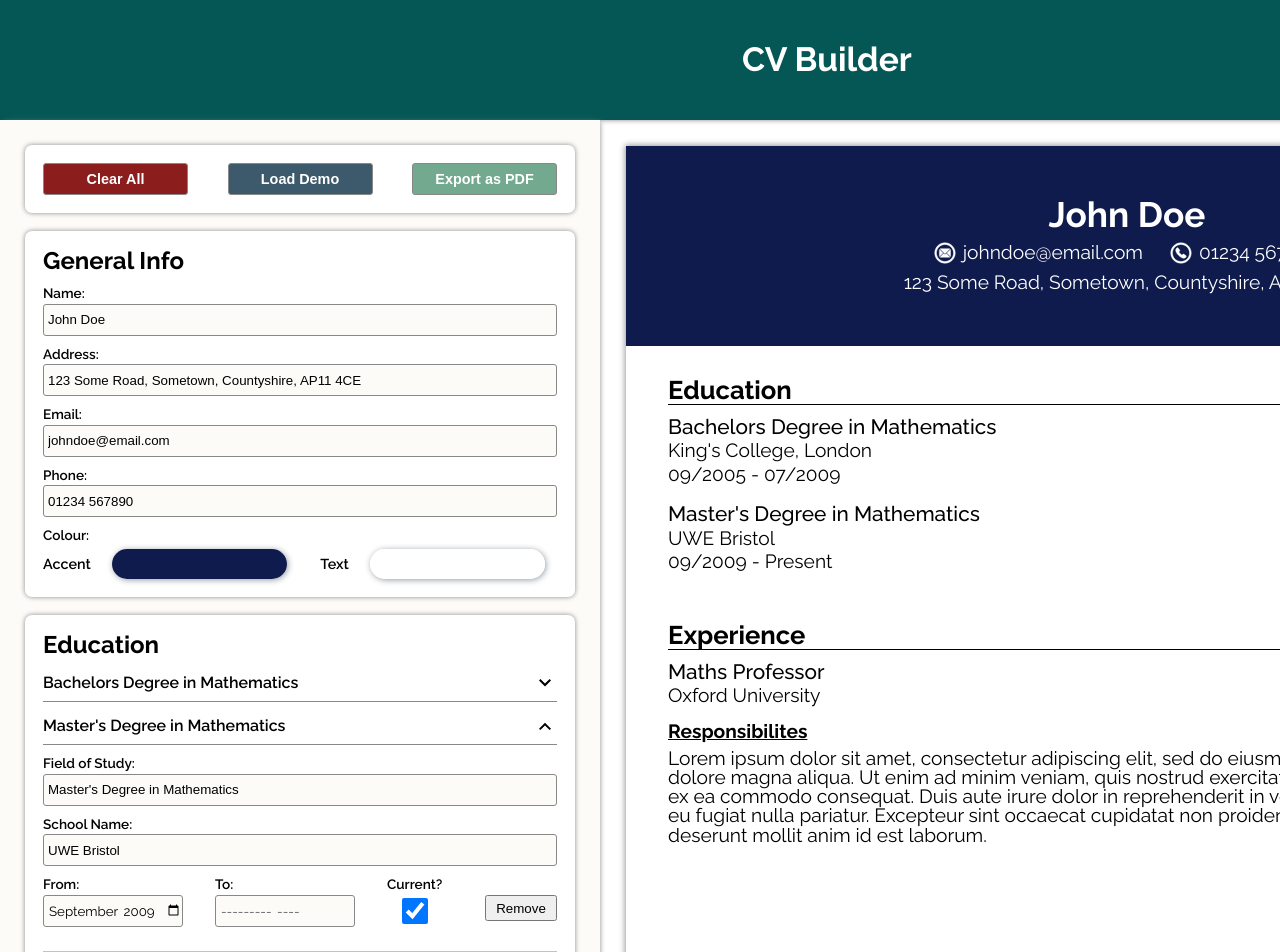
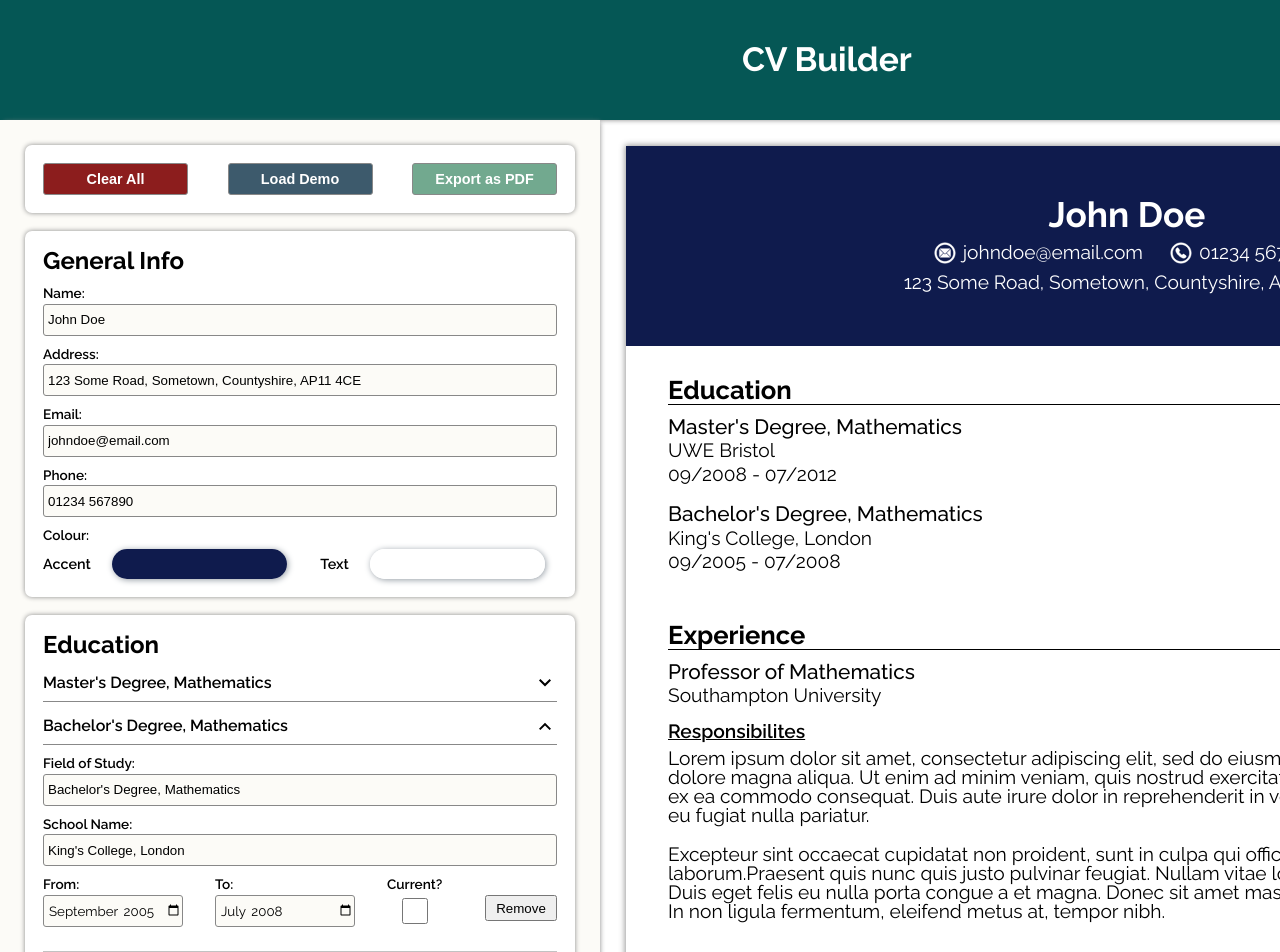
Before and after one commit to mikeplant/cv-builder, a React (Vite) app: page / in a window 1280 px wide. Shown: the top 952 px of the page. Built offline with nearby package versions, Linux system fonts and the light colour scheme.

Commit message:
Add export to PDF func

```diff
--- a/package.json
+++ b/package.json
@@ -13,6 +13,7 @@
     "date-fns": "^2.30.0",
     "react": "^18.2.0",
     "react-dom": "^18.2.0",
+    "react-to-pdf": "^1.0.1",
     "uuid": "^9.0.1"
   },
   "devDependencies": {
--- a/src/App.jsx
+++ b/src/App.jsx
@@ -4,7 +4,7 @@ import Header from "./components/Header";
 import FormSection from "./components/FormSection";
 import ViewSection from "./components/ViewSection";
 import { useState } from "react";
-import { v4 as uuidv4 } from "uuid";
+import generatePDF from "react-to-pdf";
 
 function App() {
   const [generalInfo, setGeneralInfo] = useState(demoData.generalInfo);
@@ -34,6 +34,11 @@ function App() {
     },
     handleExport: (e) => {
       e.preventDefault();
+      const target = document.querySelector(".cv-preview-container");
+      generatePDF(() => target, {
+        method: "save",
+        filename: "CV.pdf",
+      });
     },
   };
 
--- a/src/demoData.js
+++ b/src/demoData.js
@@ -11,31 +11,42 @@ const demoData = {
   education: [
     {
       id: uuidv4(),
-      study: "Bachelors Degree in Mathematics",
-      school: "King's College, London",
-      startDate: "2005-09",
-      endDate: "2009-07",
+      study: "Master's Degree, Mathematics",
+      school: "UWE Bristol",
+      startDate: "2008-09",
+      endDate: "2012-07",
       isCurrent: false,
       isCollapsed: true,
     },
     {
       id: uuidv4(),
-      study: "Master's Degree in Mathematics",
-      school: "UWE Bristol",
-      startDate: "2009-09",
-      endDate: "",
-      isCurrent: true,
+      study: "Bachelor's Degree, Mathematics",
+      school: "King's College, London",
+      startDate: "2005-09",
+      endDate: "2008-07",
+      isCurrent: false,
       isCollapsed: false,
     },
   ],
   experience: [
     {
       id: uuidv4(),
-      title: "Maths Professor",
-      company: "Oxford University",
-      startDate: "2014-07",
+      title: "Professor of Mathematics",
+      company: "Southampton University",
+      startDate: "2018-03",
       endDate: "",
       isCurrent: true,
+      isCollapsed: false,
+      responsibilities:
+        "Lorem ipsum dolor sit amet, consectetur adipiscing elit, sed do eiusmod tempor incididunt ut labore et dolore magna aliqua. Ut enim ad minim veniam, quis nostrud exercitation ullamco laboris nisi ut aliquip ex ea commodo consequat. Duis aute irure dolor in reprehenderit in voluptate velit esse cillum dolore eu fugiat nulla pariatur.\n\nExcepteur sint occaecat cupidatat non proident, sunt in culpa qui officia deserunt mollit anim id est laborum.Praesent quis nunc quis justo pulvinar feugiat. Nullam vitae lorem a ligula elementum pulvinar. Duis eget felis eu nulla porta congue a et magna. Donec sit amet massa a augue ullamcorper lobortis. In non ligula fermentum, eleifend metus at, tempor nibh.",
+    },
+    {
+      id: uuidv4(),
+      title: "Maths Tutor",
+      company: "find-a-tutor.com",
+      startDate: "2012-07",
+      endDate: "2018-02",
+      isCurrent: false,
       isCollapsed: false,
       responsibilities:
         "Lorem ipsum dolor sit amet, consectetur adipiscing elit, sed do eiusmod tempor incididunt ut labore et dolore magna aliqua. Ut enim ad minim veniam, quis nostrud exercitation ullamco laboris nisi ut aliquip ex ea commodo consequat. Duis aute irure dolor in reprehenderit in voluptate velit esse cillum dolore eu fugiat nulla pariatur. Excepteur sint occaecat cupidatat non proident, sunt in culpa qui officia deserunt mollit anim id est laborum.",
--- a/src/styles/CvPreview.css
+++ b/src/styles/CvPreview.css
@@ -57,7 +57,7 @@
 }
 
 .subheading {
-  font-weight: 700;
+  font-weight: 600;
   text-decoration: underline;
   margin: 12px 0 8px 0;
 }
```
Also changed, not shown: 1 other file (tests, documents, lock files or other folders).
